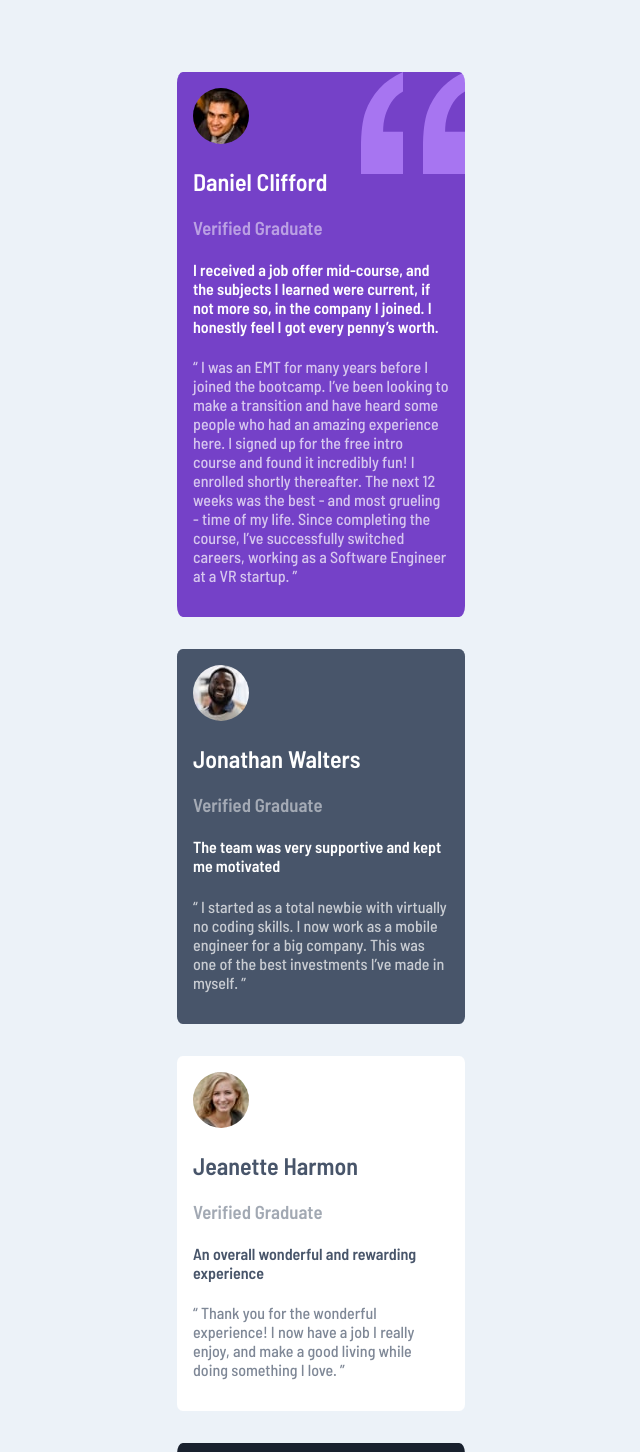
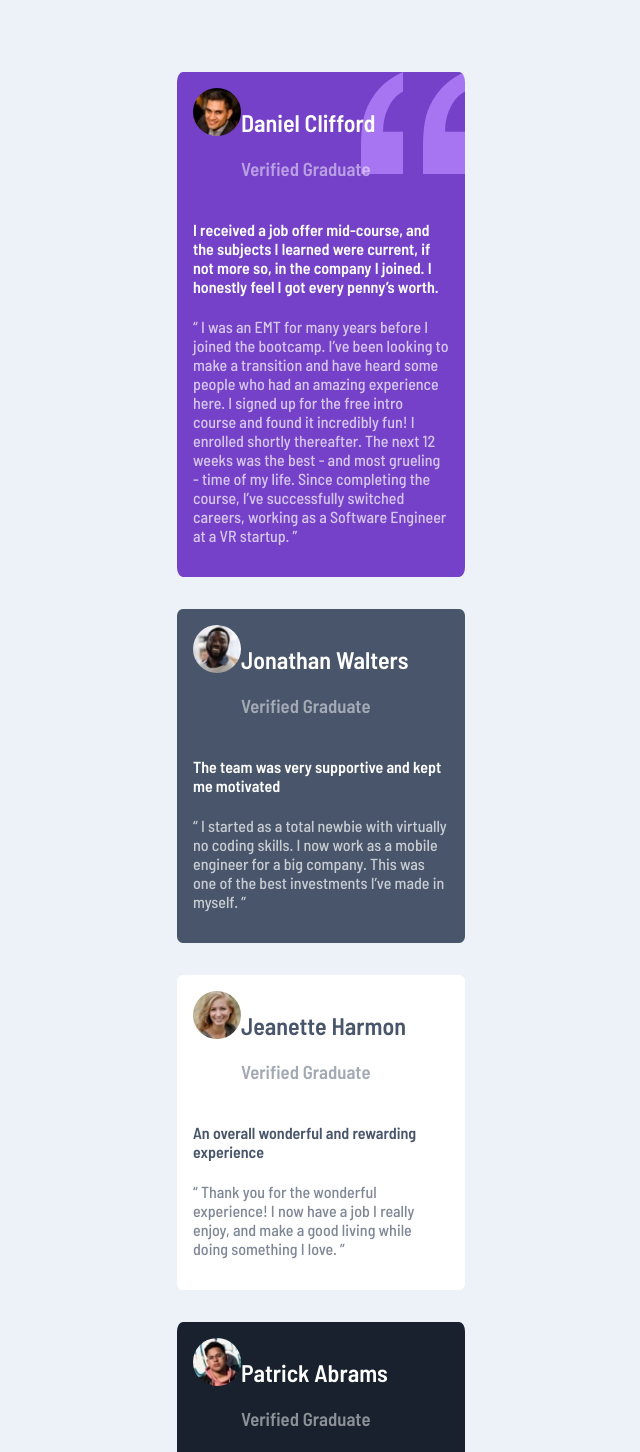
Before and after one commit to costelloeward/testimonials-grid, a plain HTML site: page index.html in a window 1280 px wide. Shown: the top 1452 px of the page, without its empty margins (319-959 px from the left). Drawn offline with Linux system fonts and the light colour scheme.

Commit message:
add divs around graduate information to help with positioning. Amend class names to reflect new divs. This is to achieve photo to the left of name, while verified wording remains under the name.

```diff
--- a/index.html
+++ b/index.html
@@ -18,15 +18,22 @@
 <body>
   <main class="testimonials-card">
 
-<div class="purple-testimonial">
+<div class="purple-box testimonial">
+
+  <div class="graduate-info">
     <img src="images/image-daniel.jpg" alt="Daniel smiling" />
+    <div class="name">
       <h2>Daniel Clifford</h2>
       <h3>Verified Graduate</h3>
+    </div>
+
+  </div>
+
   <h4>
     I received a job offer mid-course, and the subjects I learned were current, if not more so,
     in the company I joined. I honestly feel I got every penny’s worth.
   </h4>
-<p class = "quote">
+<p class ="quote">
   “ I was an EMT for many years before I joined the bootcamp. I’ve been looking to make a
   transition and have heard some people who had an amazing experience here. I signed up
   for the free intro course and found it incredibly fun! I enrolled shortly thereafter.
@@ -36,41 +43,60 @@
 
 </div>
 
-<div class="grey-testimonial">
+<div class="grey-box testimonial">
+
+  <div class="graduate-info">
     <img src="images/image-jonathan.jpg" alt="Jonathan grining" />
+    <div class="name">
       <h2>Jonathan Walters</h2>
       <h3>Verified Graduate</h3>
+    </div>
+  </div>
+
 <h4>
   The team was very supportive and kept me motivated
 </h4>
-<p class = "quote">
+<p class ="quote">
   “ I started as a total newbie with virtually no coding skills. I now work as a mobile engineer
   for a big company. This was one of the best investments I’ve made in myself. ”
 </p>
 </div>
 
-<div>
+<div class="testimonial">
+
+  <div class="graduate-info">
     <img src="images/image-jeanette.jpg" alt="Jeanette smiling" />
+    <div class="name">
       <h2>Jeanette Harmon</h2>
       <h3>Verified Graduate</h3>
+    </div>
+  </div>
+
   <h4>
     An overall wonderful and rewarding experience
   </h4>
-  <p class = "quote">
+  <p class ="quote">
     “ Thank you for the wonderful experience! I now have a job I really enjoy, and make a good living
     while doing something I love. ”
   </p>
 </div>
 
-<div class="blue-testimonial">
+<div class="blue-box testimonial">
+
+  <div class="graduate-info">
     <img src="images/image-patrick.jpg" alt="Patrick looking calm in front of a graffitti tag" />
+    <div class="name">
       <h2>Patrick Abrams</h2>
       <h3>Verified Graduate</h3>
+    </div>
+
+  </div>
+
   <h4>
     Awesome teaching support from TAs who did the bootcamp themselves. Getting guidance from them and
     learning from their experiences was easy.
   </h4>
-  <p class = "quote">
+  <p class ="quote">
     “ The staff seem genuinely concerned about my progress which I find really refreshing. The program
     gave me the confidence necessary to be able to go out in the world and present myself as a capable
     junior developer. The standard is above the rest. You will get the personal attention you need from
@@ -78,14 +104,20 @@
   </p>
 </div>
 
-<div>
+<div class="testimonial">
+
+  <div class="graduate-info">
     <img src="images/image-kira.jpg" alt="Kira looking sanguine in the face of a wind machine" />
+    <div class="name">
       <h2>Kira Whittle</h2>
       <h3>Verified Graduate</h3>
+    </div>
+  </div>
+
   <h4>
   Such a life-changing experience. Highly recommended!
 </h4>
-  <p class = "quote">
+  <p class ="quote">
     “ Before joining the bootcamp, I’ve never written a line of code. I needed some structure from
     professionals who can help me learn programming step by step. I was encouraged to enroll by a former
     student of theirs who can only say wonderful things about the program. The entire curriculum and staff
--- a/styles.css
+++ b/styles.css
@@ -22,7 +22,16 @@ main{
   max-width: 20rem;
 }
 
-div{
+h3{
+  opacity: 50%;
+}
+
+img{
+  border-radius: 100%;
+  height:3rem;
+}
+
+.testimonial{
   background-color: var(--white);
   border-radius: 2%;
   color: var(--dark-grey);
@@ -31,27 +40,23 @@ div{
 
 }
 
-img{
-  border-radius: 100%;
-}
-
-h3{
-  opacity: 50%;
-}
-
 .quote {
   opacity: 70%;
 }
 
-.purple-testimonial{
+.purple-box{
   background:var(--violet) url(images/quote-mark.svg) no-repeat top right;
   color: var(--white);
 }
-.grey-testimonial{
+.grey-box{
   background-color: var(--dark-grey);
   color: var(--white);
 }
-.blue-testimonial{
+.blue-box{
   background-color: var(--dark-blue);
   color: var(--white);
 }
+
+.graduate-info {
+  display: flex;
+}
```
Lines whose indentation alone changed are shown as unchanged.
